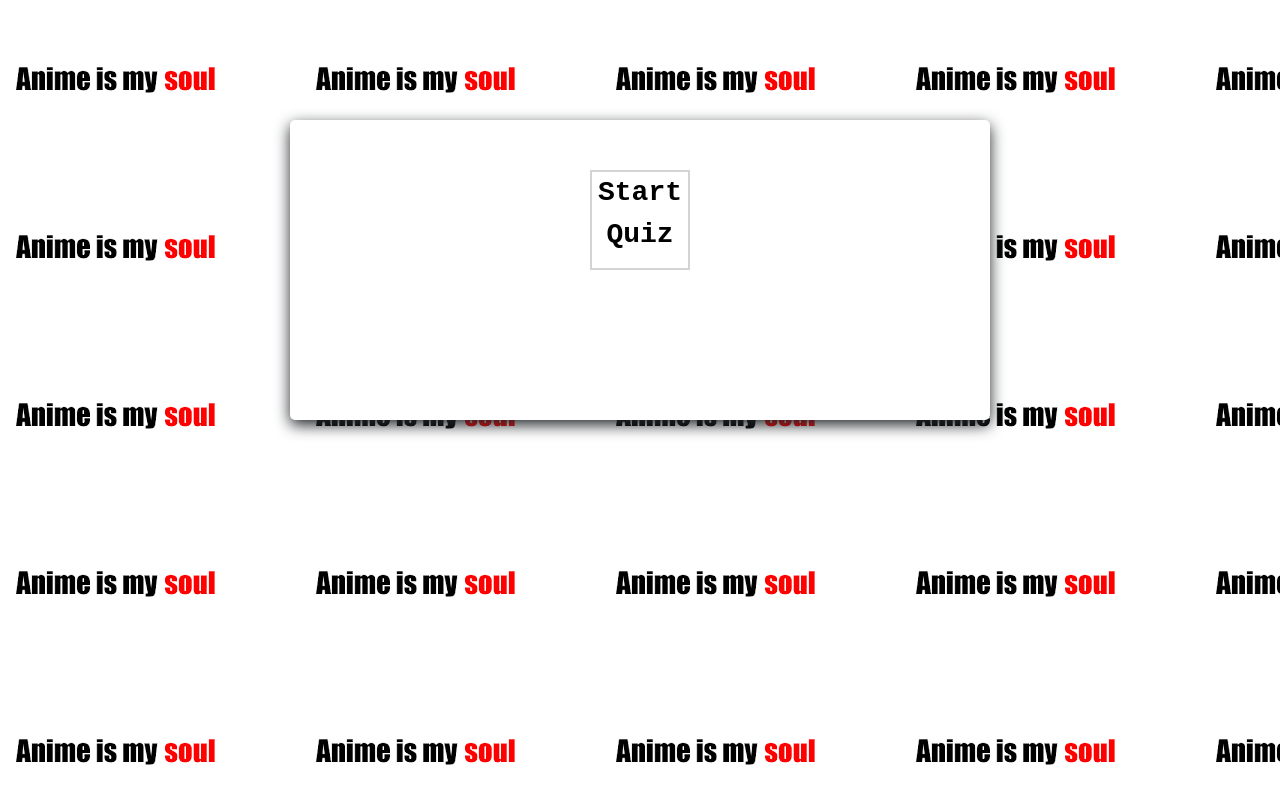
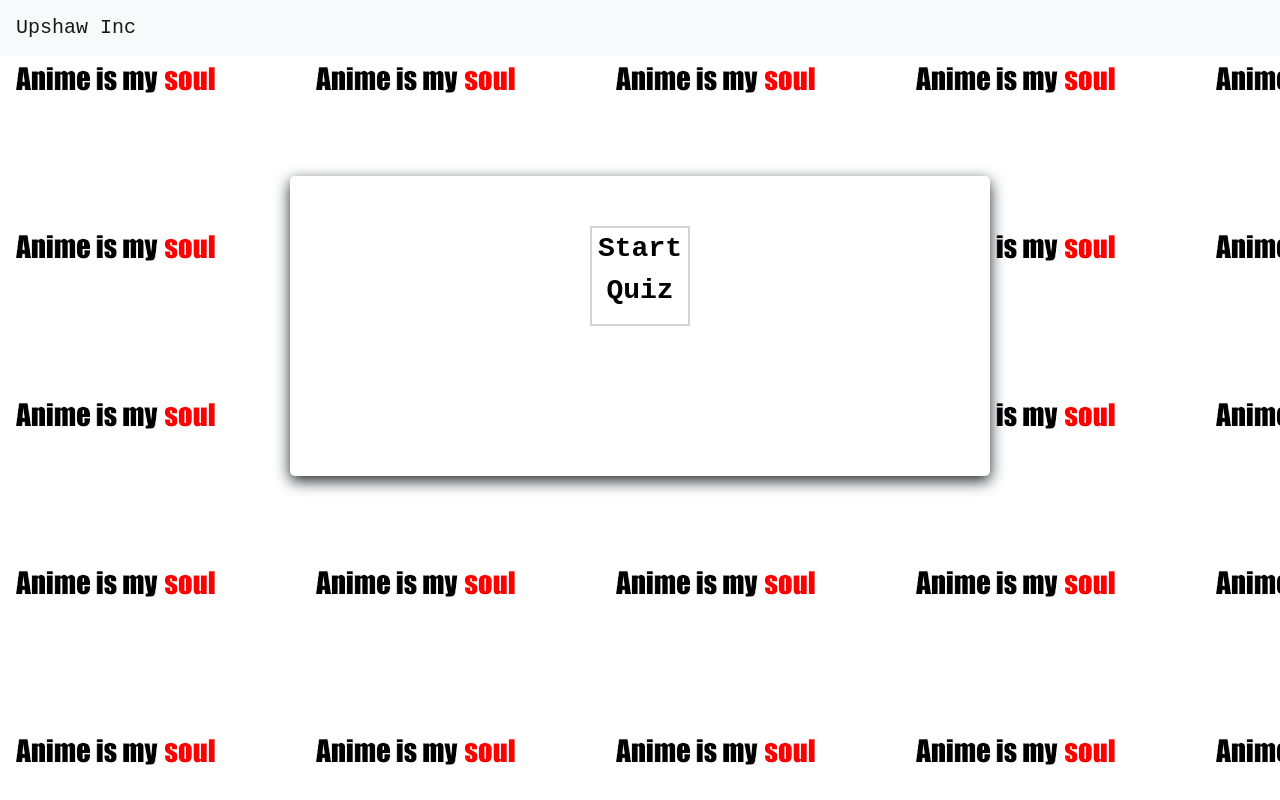
Before and after one commit to nupshaw91/TriviaGame, a plain HTML site: page index.html in a window 1280 px wide. Drawn offline with nearby package versions, Linux system fonts and the light colour scheme.

Commit message:
add navbar

```diff
--- a/index.html
+++ b/index.html
@@ -20,6 +20,11 @@
 </head>
 
 <body>
+
+  <nav class="navbar navbar-light bg-light">
+    <a class="navbar-brand" href="https://nupshaw91.github.io/updatedPortfolio2/">Upshaw Inc</a>
+  </nav>
+
   <div id="container" >
         <div id="start">Start Quiz</div>
         <div id="quiz" style="display: none;">
```
